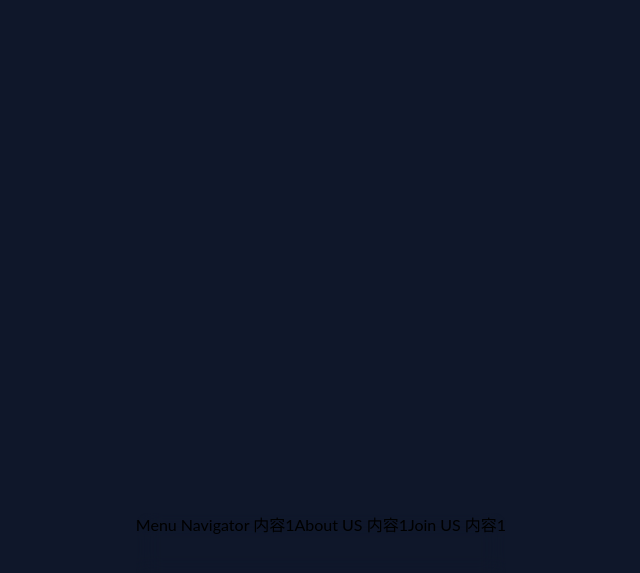
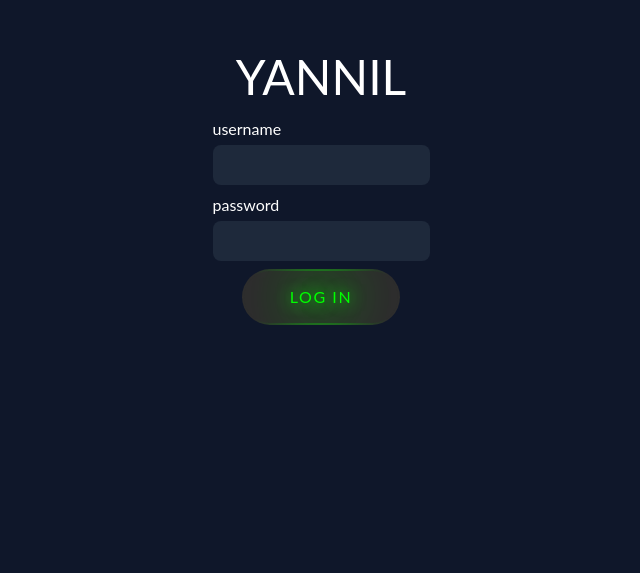
Before and after one commit to DeepUmbrella/yannil-home-vue, a Nuxt app: page /login in a window 1280 px wide. Shown: the part 211-784 px from the top of the page, without its empty margins (319-959 px from the left). Built offline with nearby package versions, Linux system fonts and the light colour scheme.

Commit message:
YL-01:add compoents

```diff
--- a/components/Button/index.vue
+++ b/components/YlButton/index.vue
@@ -1,6 +1,4 @@
 <script setup lang="ts">
-import {} from 'vue';
-
 const vXy = {
   mounted: (el: HTMLElement) => {
     el.addEventListener('mousemove', (e) => {
@@ -11,21 +9,23 @@ const vXy = {
 };
 
 interface ButtonProps {
-  variant: 'primary' | 'warning' | 'danger';
-  size: 'large' | 'small' | 'normal';
+  variant?: 'primary' | 'warning' | 'danger';
+  size?: 'large' | 'small' | 'normal';
+  blink?: boolean;
 }
 const props = withDefaults(defineProps<ButtonProps>(), {
   variant: 'primary',
   size: 'large',
+  blink: false,
 });
 
-const buttonSpaces: Record<ButtonProps['size'], string> = {
+const buttonSpaces = {
   large: 'py-4 px-12',
   small: 'py-2 px-4',
   normal: 'py-3 px-8',
 };
 
-const variantColorMap: Record<ButtonProps['variant'], string> = {
+const variantColorMap = {
   primary: '#00ff00',
   warning: '#ffff00',
   danger: '#ff00ff',
@@ -37,7 +37,13 @@ const variantColorMap: Record<ButtonProps['variant'], string> = {
     href="#"
     :style="{ '--clr': variantColorMap[props.variant] }"
     class="button flex w-fit tracking-widest justify-center rounded-full relative bg-[#2d2d2d] text-slate-400"
-    :class="[buttonSpaces[props.size], props.variant]"
+    :class="[
+      buttonSpaces[props.size],
+      props.variant,
+      {
+        blink: props.blink,
+      },
+    ]"
     v-xy
   >
     <span>
@@ -56,6 +62,17 @@ const variantColorMap: Record<ButtonProps['variant'], string> = {
   span {
     position: relative;
     z-index: 1;
+  }
+  &.blink {
+    animation: blink 2s linear infinite;
+    &:hover {
+      &::before {
+        animation: none;
+      }
+    }
+    &::before {
+      animation: shadow-left-right 2s linear infinite;
+    }
   }
 
   &:hover {
@@ -86,5 +103,32 @@ const variantColorMap: Record<ButtonProps['variant'], string> = {
   &:hover::before {
     opacity: 1;
   }
+
+  @keyframes blink {
+    50% {
+      color: var(--clr);
+      text-shadow:
+        0 0 15px var(--clr),
+        0 0 45px var(--clr);
+    }
+  }
+
+  @keyframes shadow-left-right {
+    0% {
+      left: 0;
+      top: 0%;
+      opacity: 1;
+    }
+    50% {
+      top: 50%;
+      opacity: 0.5;
+      left: 50%;
+    }
+    100% {
+      top: 100%;
+      opacity: 0;
+      left: 100%;
+    }
+  }
 }
 </style>
--- /dev/null
+++ b/components/YlForm/YlFormFiled.vue
@@ -0,0 +1,25 @@
+<script setup lang="ts">
+const props = defineProps({
+  label: {
+    type: String,
+    default: 'Yl Input',
+  },
+  type: {
+    type: String,
+    default: 'text',
+  },
+  submittedBtn: {
+    type: Boolean,
+    default: false,
+  },
+});
+const error = ref('');
+const value = ref();
+</script>
+<template>
+  <div class="flex flex-col gap-1">
+    <label v-if="!submittedBtn" class="text-white">{{ label }}</label>
+    <slot></slot>
+    <span v-if="error && !submittedBtn" class="text-red">{{ error }}</span>
+  </div>
+</template>
--- /dev/null
+++ b/components/YlForm/index.vue
@@ -0,0 +1,19 @@
+<script setup lang="ts">
+const props = defineProps({});
+const emit = defineEmits(['submit', 'trigger']);
+const formVn = ref<HTMLFormElement | null>();
+onMounted(() => {
+  console.log(formVn);
+});
+</script>
+
+<template>
+  <form
+    ref="formVn"
+    @submit.prevent="emit('submit')"
+    class="flex flex-col gap-2 items-center"
+  >
+    <slot></slot>
+    <slot name="submit" @submit="() => emit('submit')"></slot>
+  </form>
+</template>
--- /dev/null
+++ b/components/YlInput/index.vue
@@ -0,0 +1,16 @@
+<script setup lang="ts">
+const props = defineProps({
+  label: {
+    type: String,
+    default: 'Yl Input',
+  },
+});
+
+const value = ref();
+</script>
+<template>
+  <input
+    class="text-white w-full p-2 rounded-lg bg-slate-800 text-white"
+    :value="value"
+  />
+</template>
--- /dev/null
+++ b/components/index.ts
@@ -0,0 +1 @@
+export { default as YlFormFiled } from './YlForm/YlFormFiled.vue';
--- /dev/null
+++ b/composables/useAuth/index.ts
@@ -0,0 +1,11 @@
+import { computed } from 'vue';
+import { useUserStore } from '~/stores/user';
+
+export const useAuth = () => {
+  const userStore = useUserStore();
+  const isAuthenticated = computed(() => !!userStore.loggedIn);
+
+  return {
+    isAuthenticated,
+  } as const;
+};
--- /dev/null
+++ b/layouts/public.vue
@@ -0,0 +1,7 @@
+<template>
+  <div class="w-full relative bg h-dvh bg-slate-900 bg-cover bg-no-repeat">
+    <div class="w-full h-full flex flex-col">
+      <slot />
+    </div>
+  </div>
+</template>
--- a/pages/index.vue
+++ b/pages/index.vue
@@ -7,8 +7,8 @@ definePageMeta({
 
 <template>
   <div class="relative h-full p-1">
-    <Button>ABOUT US</Button>
-    <Button variant="warning">CONTACT US</Button>
-    <Button variant="danger">BUTTON</Button>
+    <YlButton>ABOUT US</YlButton>
+    <YlButton variant="warning">CONTACT US</YlButton>
+    <YlButton variant="danger">BUTTON</YlButton>
   </div>
 </template>
--- /dev/null
+++ b/pages/login.vue
@@ -0,0 +1,26 @@
+<script setup lang="ts">
+definePageMeta({
+  title: 'yannil - 亚尼尔',
+  description: '',
+  layout: 'public',
+});
+</script>
+
+<template>
+  <div
+    class="w-full min-h-[300px] min-w-[500px] h-full flex flex-col gap-4 justify-center items-center"
+  >
+    <div class="flex"><h1 class="text-5xl text-white">YANNIL</h1></div>
+    <YlForm>
+      <YlFormFiled label="username" name="username">
+        <YlInput />
+      </YlFormFiled>
+      <YlFormFiled label="password" name="password">
+        <YlInput />
+      </YlFormFiled>
+      <YlFormFiled submitted-btn>
+        <YlButton blink>LOG IN</YlButton>
+      </YlFormFiled>
+    </YlForm>
+  </div>
+</template>
--- /dev/null
+++ b/stores/user.ts
@@ -0,0 +1,16 @@
+import { defineStore } from 'pinia';
+
+export const useUserStore = defineStore('user', {
+  state: () => ({
+    profile: {},
+    loggedIn: false,
+  }),
+  actions: {
+    login() {
+      this.loggedIn = true;
+    },
+    logout() {
+      this.loggedIn = false;
+    },
+  },
+});
```
Also changed, not shown: middleware/auth.global.ts (added, +10 -0 lines).
